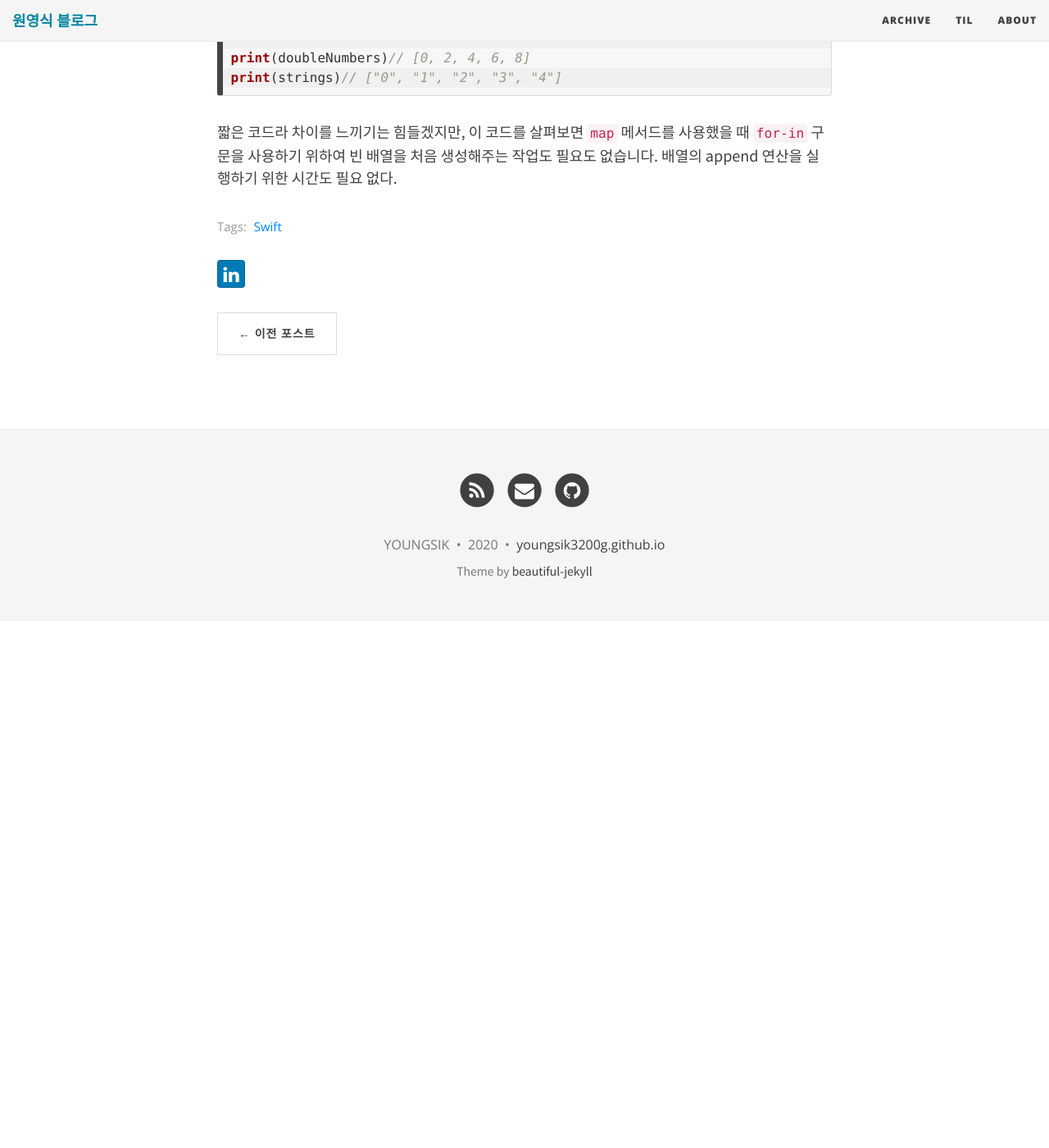
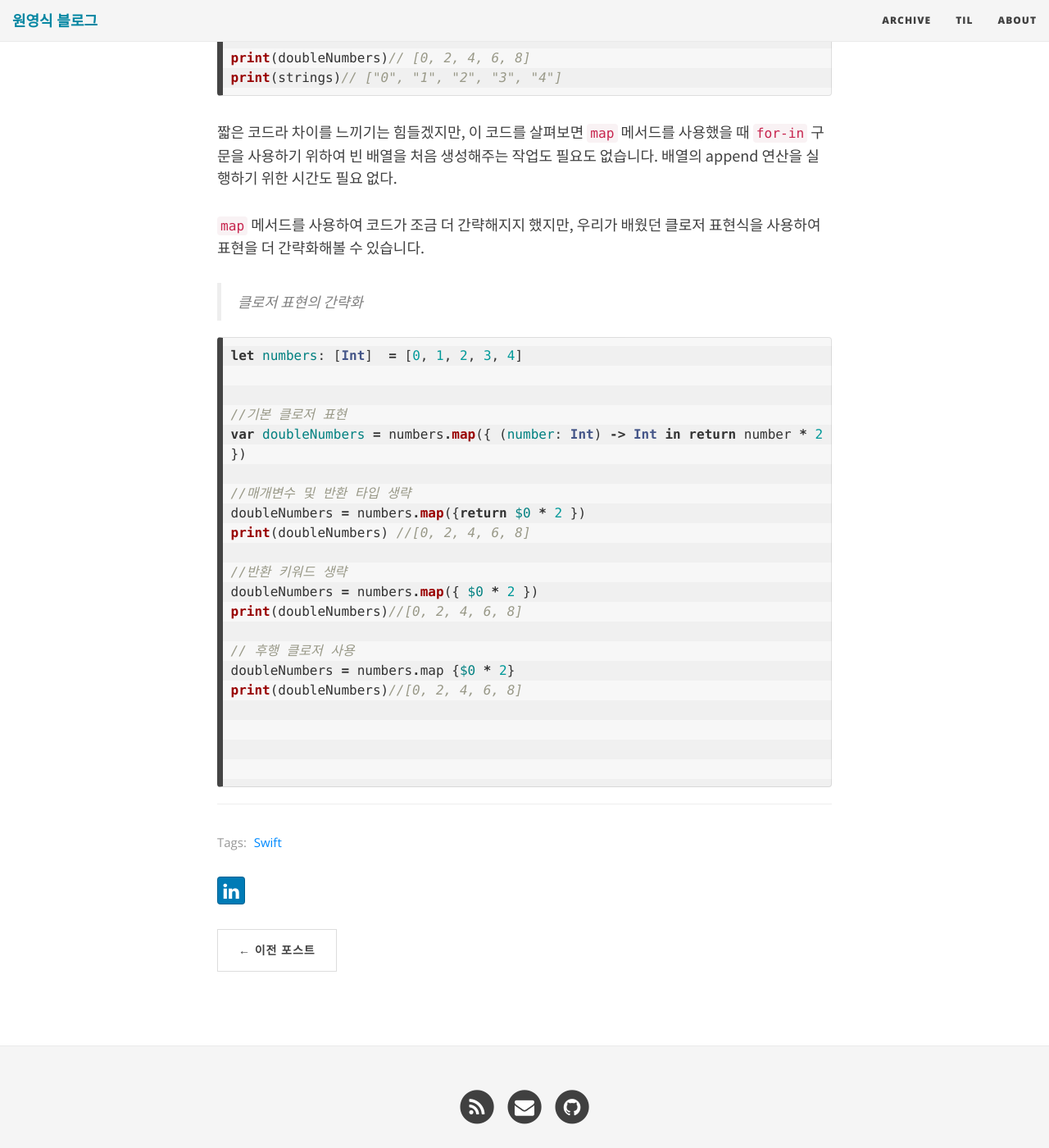
Before and after one commit to youngsikwon/github.io, a Jekyll site: the page built from _posts/2020-10-03-Swift5-Map,Filter,Reduce.md, in a window 1280 px wide and 1400 px high, scrolled down 1580 px. Shown: the whole window at 82% size. Built offline with Jekyll 4.4.1, drawn with Linux system fonts in a browser that asks for light colours; nearby versions of some CDN libraries; comment, search, counter and statistics services are not loaded; before the commit the page ends 2337 px from its top, so only the background shows below that.

Commit message:
Map_클로저 활용 방법을 알아봤습니다

````diff
--- a/_posts/2020-10-03-Swift5-Map,Filter,Reduce.md
+++ b/_posts/2020-10-03-Swift5-Map,Filter,Reduce.md
@@ -62,3 +62,35 @@ print(strings)// ["0", "1", "2", "3", "4"]
 
 짧은 코드라 차이를 느끼기는 힘들겠지만, 이 코드를 살펴보면 `map` 메서드를 사용했을 때 `for-in` 구문을 사용하기 위하여 빈 배열을 처음 생성해주는 작업도 필요도 없습니다.
 배열의 append 연산을 실행하기 위한 시간도 필요 없다.
+
+
+`map` 메서드를 사용하여 코드가 조금 더 간략해지지 했지만, 우리가 배웠던 클로저 표현식을 사용하여 표현을 더 간략화해볼 수 있습니다.
+
+> 클로저 표현의 간략화
+
+```swift
+let numbers: [Int]  = [0, 1, 2, 3, 4]
+
+
+//기본 클로저 표현
+var doubleNumbers = numbers.map({ (number: Int) -> Int in return number * 2
+})
+
+//매개변수 및 반환 타입 생략
+doubleNumbers = numbers.map({return $0 * 2 })
+print(doubleNumbers) //[0, 2, 4, 6, 8]
+
+//반환 키워드 생략
+doubleNumbers = numbers.map({ $0 * 2 })
+print(doubleNumbers)//[0, 2, 4, 6, 8]
+
+// 후행 클로저 사용
+doubleNumbers = numbers.map {$0 * 2}
+print(doubleNumbers)//[0, 2, 4, 6, 8]
+
+
+
+
+```
+
+---
````
